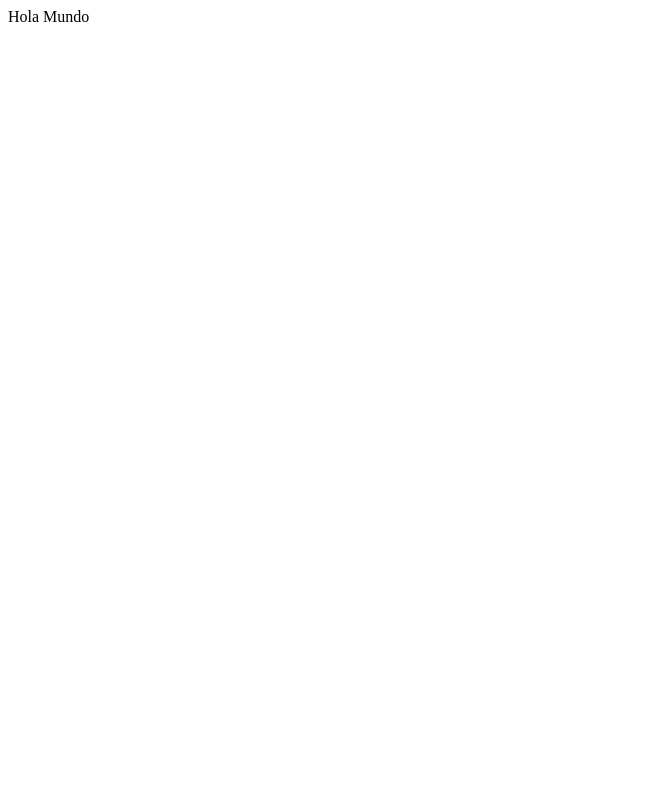
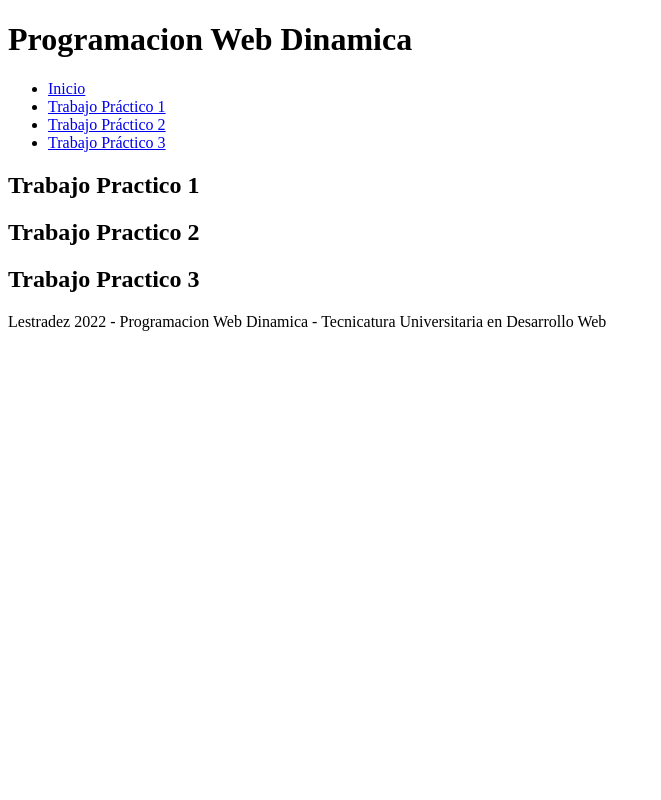
Before and after one commit to Lestradez/pwd, a PHP site: page / in a window 1280 px wide. Before the commit the part shown is almost empty. Shown: the whole page, without its empty margins (0-661 px from the left). Run offline with PHP 8.4, Linux system fonts and the light colour scheme.

Commit message:
Se crea estructura básica archivos

```diff
--- /dev/null
+++ b/includes/menu.php
@@ -0,0 +1,7 @@
+<div class="menu">
+    <ul>
+        <li><a href="index.php">Inicio</a></li>
+        <li><a href="#tp_1">Trabajo Práctico 1</a></li>
+        <li><a href="#tp_2">Trabajo Práctico 2</a></li>
+        <li><a href="#tp_3">Trabajo Práctico 3</a></li>
+    </ul>
--- a/index.php
+++ b/index.php
@@ -1,3 +1,46 @@
-<?php
-echo('Hola Mundo');
-?>
+<!DOCTYPE html>
+<html lang="en">
+<head>
+    <meta charset="UTF-8">
+    <meta name="viewport" content="width=device-width, initial-scale=1.0">
+    <meta http-equiv="X-UA-Compatible" content="ie=edge">
+    <title>Programacion Web Dinamica</title>
+    <link rel="stylesheet" href="css/style.css">
+</head>
+<body>
+    <div class="container">
+        <div class="header">
+            <h1>Programacion Web Dinamica</h1>
+        </div>
+        <div class="content">
+            <?php
+                include 'includes/menu.php';
+            ?>
+            <div class="main">
+              <h2 id="tp1">Trabajo Practico 1</h2>
+              <p>
+                  <?php
+                      include 'includes/tp_1/index.php';
+                  ?>
+              </p>
+              <h2 id="tp2">Trabajo Practico 2</h2>
+              <p>
+                  <?php
+                      include 'includes/tp_2/index.php';
+                  ?>
+              </p>
+              <h2 id="tp3">Trabajo Practico 3</h2>
+              <p>
+                  <?php
+                      include 'includes/tp_3/index.php';
+                  ?>
+              </p>
+            </div>
+        </div>
+        <div class="footer">
+            <p>Lestradez 2022 - Programacion Web Dinamica - Tecnicatura Universitaria en Desarrollo Web</p>
+        </div>
+
+    </div>
+</body>
+</html>
```
Also changed, not shown: css/style.css (added), includes/tp_1/index.php (added), includes/tp_2/index.php (added), includes/tp_3/index.php (added).
